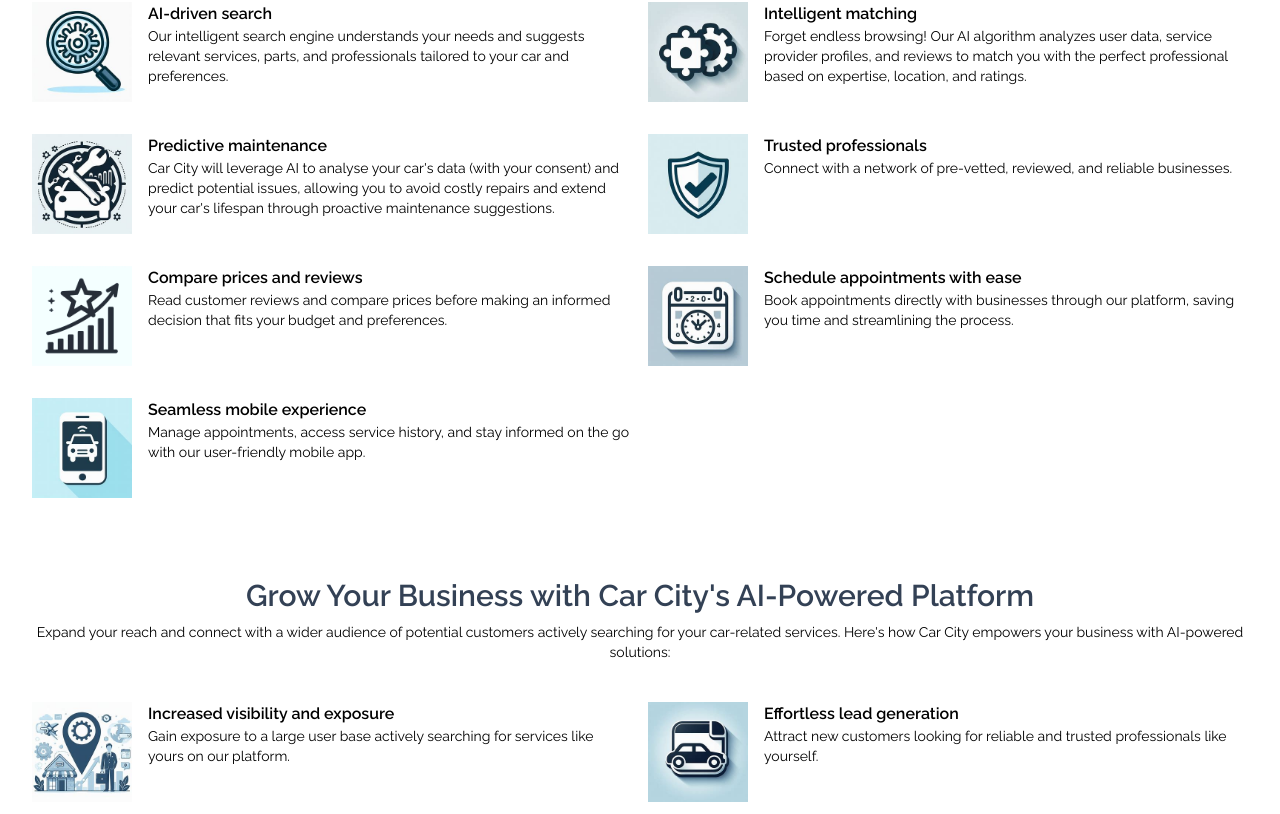
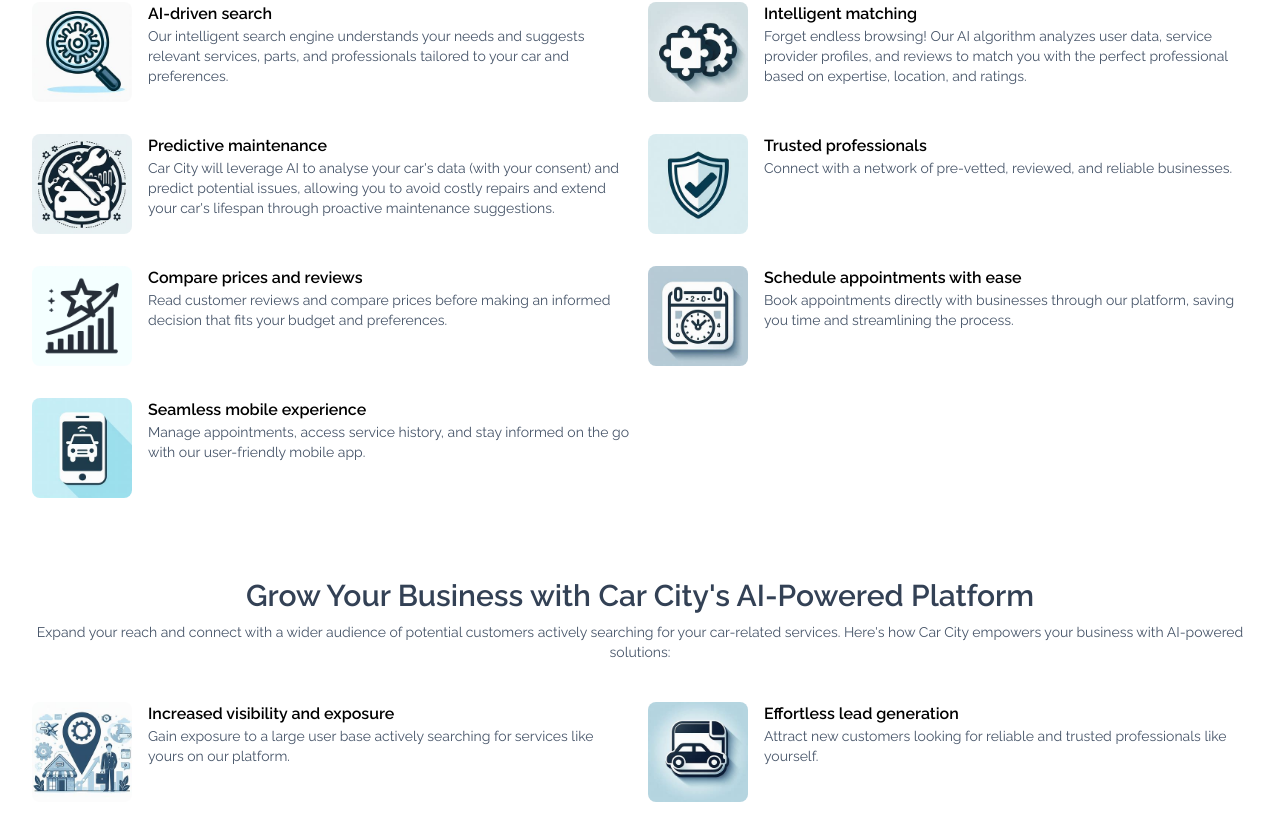
Before and after one commit to rabius-sunny/car-city, a Next.js app: page / in a window 1280 px wide. Shown: the part 1526-2340 px from the top of the page. Built offline with nearby package versions, Linux system fonts and the light colour scheme.

Commit message:
update: global paragraph color

```diff
--- a/app/globals.css
+++ b/app/globals.css
@@ -6,4 +6,7 @@
   h1 {
     @apply text-3xl font-semibold;
   }
+  p {
+    @apply text-slate-600;
+  }
 }
--- a/components/home/value-propositions.tsx
+++ b/components/home/value-propositions.tsx
@@ -26,6 +26,7 @@ export default function Values() {
                   alt='values we propose'
                   width={100}
                   height={100}
+                  className='rounded-lg'
                 />
                 <div>
                   <h2 className='font-semibold'>{item.title}</h2>
@@ -55,6 +56,7 @@ export default function Values() {
                   alt='values we propose'
                   width={100}
                   height={100}
+                  className='rounded-lg'
                 />
                 <div>
                   <h2 className='font-semibold'>{item.title}</h2>
```
Also changed, not shown: public/business.jpeg (added), public/user.jpeg (added).
